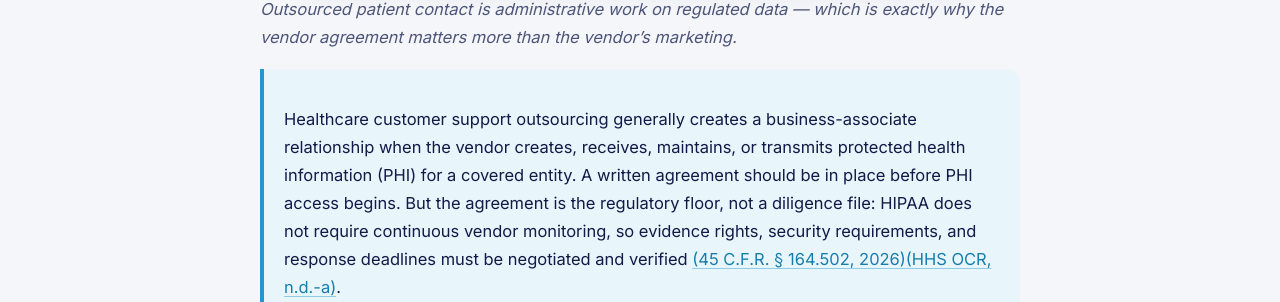
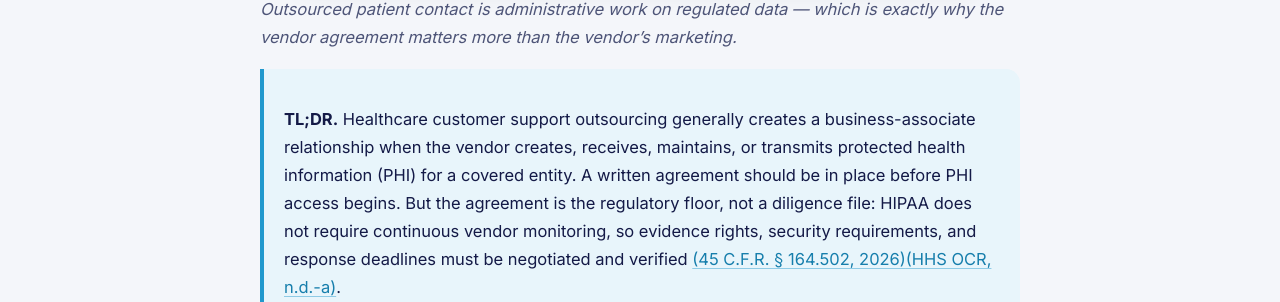
Before and after one commit to callnovo-cc/blog, a Jekyll site: the page built from _posts/2026-09-14-healthcare-support-outsourcing-hipaa-due-diligence.md, in a window 1280 px wide and 900 px high, scrolled down 1005 px. Shown: the part 151-453 px from the top of the window. Built offline with Jekyll 4.4.1, drawn with Linux system fonts in a browser that asks for light colours.

```diff
--- a/_posts/2026-09-14-healthcare-support-outsourcing-hipaa-due-diligence.md
+++ b/_posts/2026-09-14-healthcare-support-outsourcing-hipaa-due-diligence.md
@@ -47,7 +47,7 @@ sitemap: true
 
 *Outsourced patient contact is administrative work on regulated data — which is exactly why the vendor agreement matters more than the vendor’s marketing.*
 
-> Healthcare customer support outsourcing generally creates a business-associate relationship when the vendor creates, receives, maintains, or transmits protected health information (PHI) for a covered entity. A written agreement should be in place before PHI access begins. But the agreement is the regulatory floor, not a diligence file: HIPAA does not require continuous vendor monitoring, so evidence rights, security requirements, and response deadlines must be negotiated and verified [(45 C.F.R. § 164.502, 2026)](https://www.ecfr.gov/current/title-45/section-164.502)[(HHS OCR, n.d.-a)](https://www.hhs.gov/hipaa/for-professionals/faq/business-associates/index.html).
+> **TL;DR.** Healthcare customer support outsourcing generally creates a business-associate relationship when the vendor creates, receives, maintains, or transmits protected health information (PHI) for a covered entity. A written agreement should be in place before PHI access begins. But the agreement is the regulatory floor, not a diligence file: HIPAA does not require continuous vendor monitoring, so evidence rights, security requirements, and response deadlines must be negotiated and verified [(45 C.F.R. § 164.502, 2026)](https://www.ecfr.gov/current/title-45/section-164.502)[(HHS OCR, n.d.-a)](https://www.hhs.gov/hipaa/for-professionals/faq/business-associates/index.html).
 
 <!--more-->
 
```
